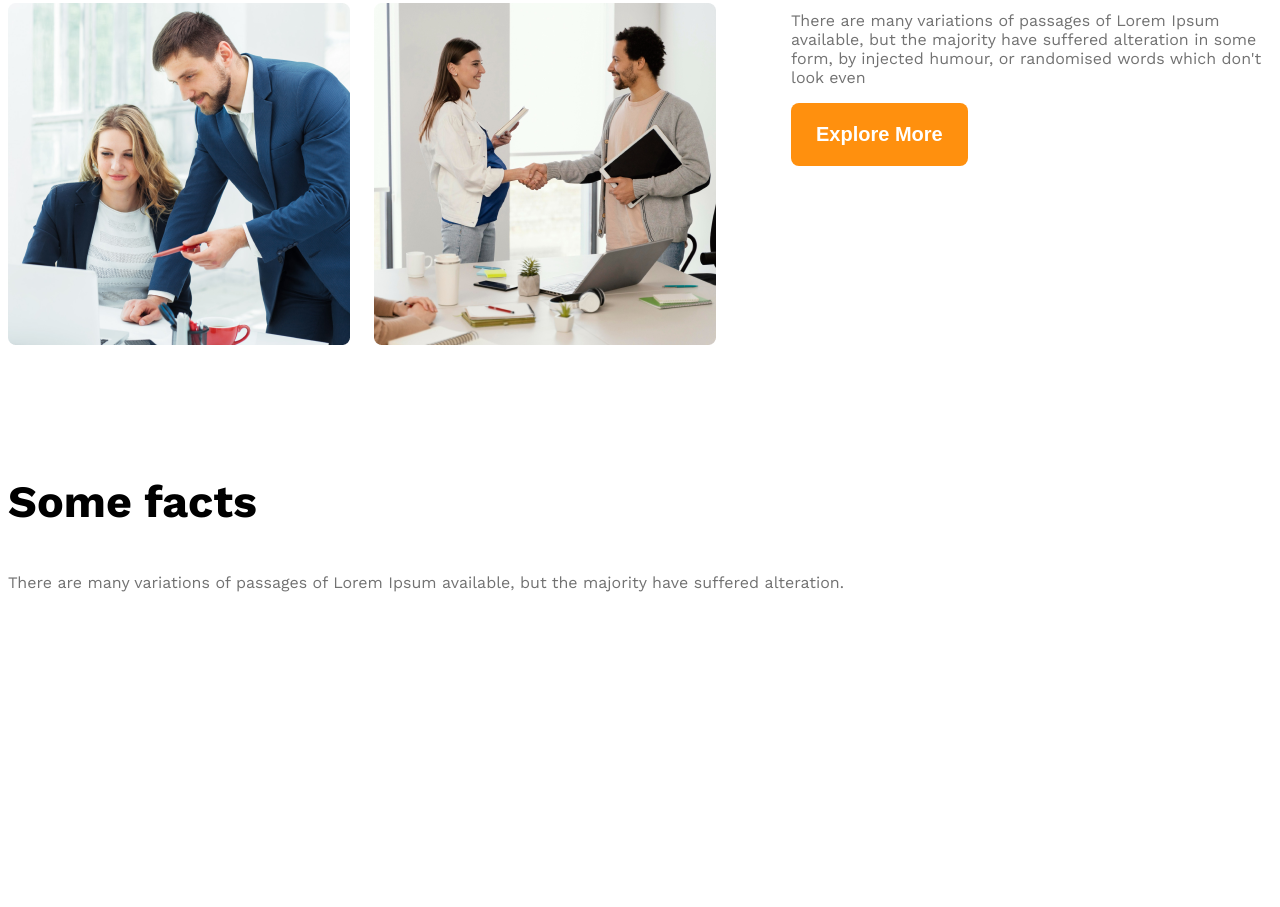
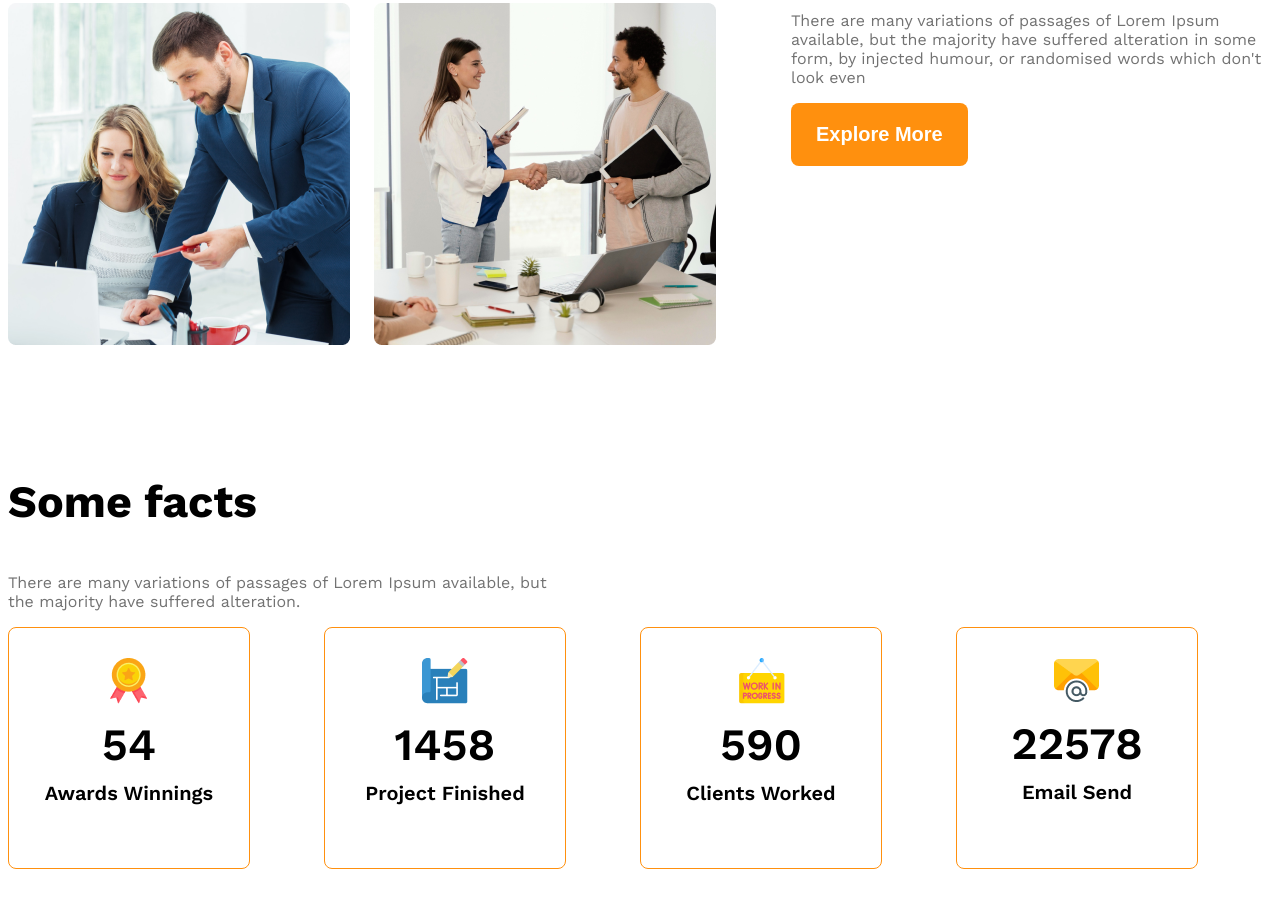
Before and after one commit to Mahadibro/G3-architects-website, a plain HTML site: page index.html in a window 1280 px wide. Shown: the part 1677-2584 px from the top of the page. Before the commit the page ends 2558 px from the top, so only its background shows below. Drawn offline with nearby package versions, Linux system fonts and the light colour scheme.

Commit message:
add facts

```diff
--- a/index.html
+++ b/index.html
@@ -57,27 +57,35 @@
         <!-- feature will enjoy -->
          <section>
             <h3 class="section-title">Some facts</h3>
-            <p class="text-light-gray">There are many variations of passages of Lorem Ipsum available, but the majority have suffered alteration.</p>
+            <p class="text-light-gray fact-description">There are many variations of passages of Lorem Ipsum available, but the majority have suffered alteration.</p>
             <div class="facts-container">
-                <div class="fact">
-                    <img src="" alt="" class="fact-icon">
-                    <h4 class="fact-number"></h4>
-                    <h5 class="fact-name"></h5>
+                <div class="fact-card display-flex">
+                   <div>
+                    <img src="images/icons/ribon.png" alt="" class="fact-icon">
+                    <h4 class="fact-number">54</h4>
+                    <h5 class="fact-name">Awards Winnings</h5>
+                   </div>
                 </div>
-                <div class="fact">
-                    <img src="" alt="" class="fact-icon">
-                    <h4 class="fact-number"></h4>
-                    <h5 class="fact-name"></h5>
+                <div class="fact-card display-flex">
+                   <div>
+                    <img src="images/icons/projects.png" alt="" class="fact-icon">
+                    <h4 class="fact-number">1458</h4>
+                    <h5 class="fact-name">Project Finished</h5>
+                   </div>
                 </div>
-                <div class="fact">
-                    <img src="" alt="" class="fact-icon">
-                    <h4 class="fact-number"></h4>
-                    <h5 class="fact-name"></h5>
+                <div class="fact-card display-flex">
+                   <div>
+                    <img src="images/icons/customers.png" alt="" class="fact-icon">
+                    <h4 class="fact-number">590</h4>
+                    <h5 class="fact-name">Clients Worked</h5>
+                   </div>
                 </div>
-                <div class="fact">
-                    <img src="" alt="" class="fact-icon">
-                    <h4 class="fact-number"></h4>
-                    <h5 class="fact-name"></h5>
+                <div class="fact-card display-flex">
+                  <div>
+                    <img src="images/icons/email.png" alt="" class="fact-icon">
+                    <h4 class="fact-number">22578</h4>
+                    <h5 class="fact-name">Email Send</h5>
+                  </div>
                 </div>
 
             </div>
--- a/style/g3-architecs.css
+++ b/style/g3-architecs.css
@@ -116,6 +116,39 @@ main>section{
 #quick-list{
     font-weight: 500;
 }
+
+/* somefact related style  */
+.facts-container{
+    display: grid;
+    grid-template-columns: repeat(4,1fr);
+}
+.fact-card{
+    border: 1px solid #FF900E;
+    width: 240px;
+    height: 240px;
+    border-radius: 8px;
+    text-align: center;
+    align-items: center;
+    justify-content: center;
+}
+
+.fact-number{
+    font-size: 2.8rem;
+    font-weight: 600;
+    margin-top: 10px;
+    margin-bottom: 5px;
+}
+
+.fact-name{
+    font-size: 1.25rem;
+    font-weight: 600;
+    margin-top: 10px;
+}
+
+.fact-description{
+    max-width: 540px;
+}
+
 /* responsive media query */
 @media screen and (max-width: 576px) {
     .navbar,
```
